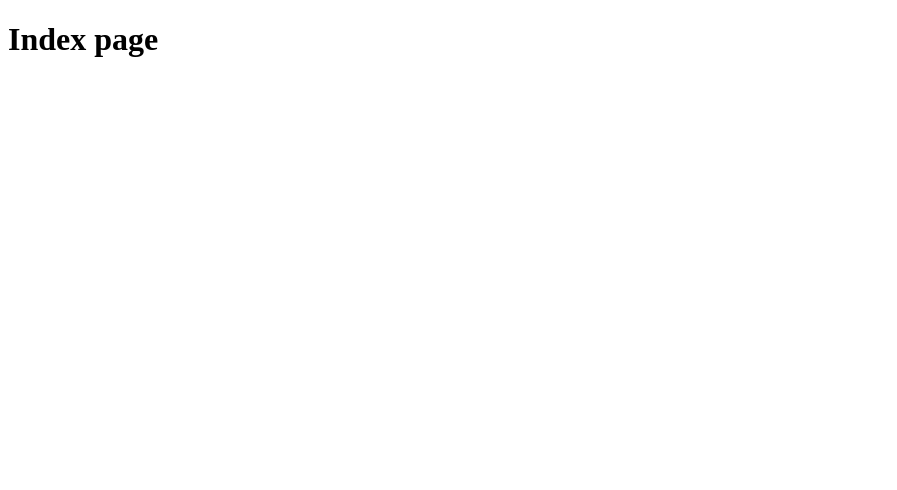
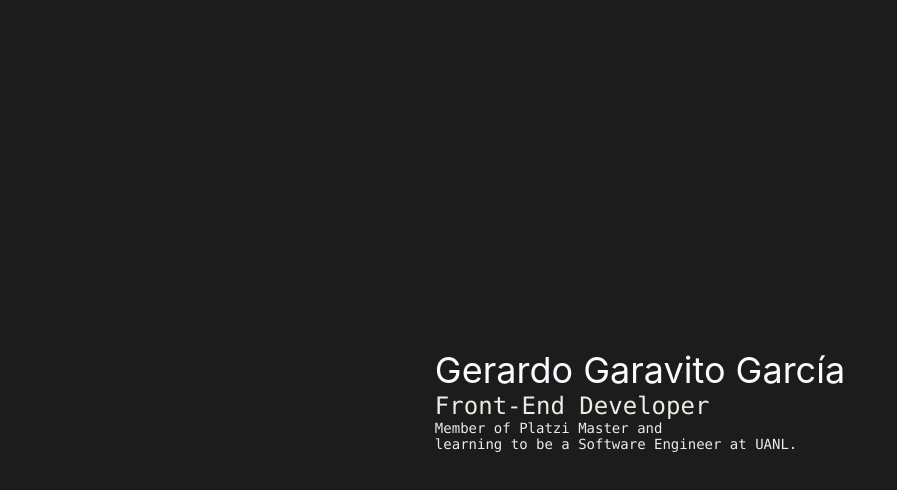
Before and after one commit to gerardogaravito/gera_web, a Next.js app: page / in a window 1280 px wide. Shown: the top 490 px of the page, without its empty margins (0-897 px from the left). Built offline with nearby package versions, Linux system fonts and the light colour scheme.

Commit message:
setted all the variables and Layout too, started to work on the Header

```diff
--- a/components/Header/index.js
+++ b/components/Header/index.js
@@ -0,0 +1,14 @@
+import { Container, Info, Name, Profession, Bio } from './styles'
+
+export const Header = () => {
+
+  return(
+    <Container>
+      <Info>
+        <Name>Gerardo Garavito García</Name>
+        <Profession>Front-End Developer</Profession>
+        <Bio>Member of Platzi Master and <br/>learning to be a Software Engineer at UANL.</Bio>
+      </Info>
+    </Container>
+  )
+}
--- a/components/Header/styles.js
+++ b/components/Header/styles.js
@@ -0,0 +1,28 @@
+import styled from 'styled-components'
+import { colors, fonts } from '../../globalStyles/stylesVariables'
+
+export const Container = styled.section`
+  width: 100%;
+  height: 100vh;
+  background-color: ${colors.black};
+  display: flex;
+  justify-content: center;
+  align-items: center;
+`
+
+export const Info = styled.div`
+  text-align: justify;
+`
+
+export const Name = styled.h1`
+  color: ${colors.white};
+`
+export const Profession = styled.h2`
+  color: ${colors.main};
+  font-family: ${fonts.font_mono};
+`
+
+export const Bio = styled.p`
+  color: ${colors.main};
+  font-family: ${fonts.font_mono};
+`
--- /dev/null
+++ b/components/Layout/index.js
@@ -0,0 +1,13 @@
+import React from 'react'
+
+// import Navbar
+
+export const Layout = ({ children }) => {
+  return(
+    <div>
+      {/* Navbar */}
+      {children}
+      {/* Footer */}
+    </div>
+  )
+}
--- /dev/null
+++ b/components/Layout/styles.js
@@ -0,0 +1,4 @@
+// import styled from 'styled-components'
+
+// export const
+// here it could be the styles of the layout
--- /dev/null
+++ b/globalStyles/globalStyles.js
@@ -0,0 +1,28 @@
+import { createGlobalStyle } from "styled-components"
+import { fonts } from './stylesVariables'
+
+export const GlobalStyle = createGlobalStyle`
+  * {
+    margin: 0;
+    padding: 0;
+    font-family: ${fonts.font_system};
+  }
+  h1 {
+    font-size: ${fonts.h1};
+    font-weight: normal;
+  }
+	h2 {
+    font-size: ${fonts.h2};
+    font-weight: normal;
+  }
+	h3 {
+    font-size: ${fonts.h3};
+    font-weight: normal;
+  }
+	p {
+    font-size: ${fonts.p};
+  }
+	small {
+    font-size: ${fonts.small};
+  }
+`
--- a/globalStyles/stylesVariables.js
+++ b/globalStyles/stylesVariables.js
@@ -6,9 +6,14 @@ export const colors = {
   gray: '#daddd8'
 }
 
-export const fronts = {
-  font_system: '',
-  font_mono: ''
+export const fonts = {
+  font_system: '-apple-system, BlinkMacSystemFont, "Segoe UI", Roboto, Helvetica, Arial, sans-serif, "Apple Color Emoji", "Segoe UI Emoji", "Segoe UI Symbol";',
+	font_mono: 'jetbrains mono, monaco, helvetica',
+	h1: '36px',
+	h2: '24px',
+	h3: '18px',
+	p: '14px',
+	small: '12px',
 }
 
 // media queries
--- /dev/null
+++ b/pages/_app.js
@@ -0,0 +1,27 @@
+// import App from 'next/app'
+import { GlobalStyle } from '../globalStyles/globalStyles'
+import { Layout } from '../components/Layout'
+
+
+function MyApp({ Component, pageProps }) {
+  return(
+    <Layout>
+      <GlobalStyle />
+      <Component {...pageProps} />
+    </Layout>
+  )
+}
+
+// Only uncomment this method if you have blocking data requirements for
+// every single page in your application. This disables the ability to
+// perform automatic static optimization, causing every page in your app to
+// be server-side rendered.
+//
+// MyApp.getInitialProps = async (appContext) => {
+//   // calls page's `getInitialProps` and fills `appProps.pageProps`
+//   const appProps = await App.getInitialProps(appContext);
+//
+//   return { ...appProps }
+// }
+
+export default MyApp
--- a/pages/index.js
+++ b/pages/index.js
@@ -1,10 +1,9 @@
 import React, { Fragment } from 'react'
+import { Header } from '../components/Header'
 
 const Home = () => {
   return (
-    <Fragment>
-      <h1>Index page</h1>
-    </Fragment>
+    <Header />
   )
 }
 
```
